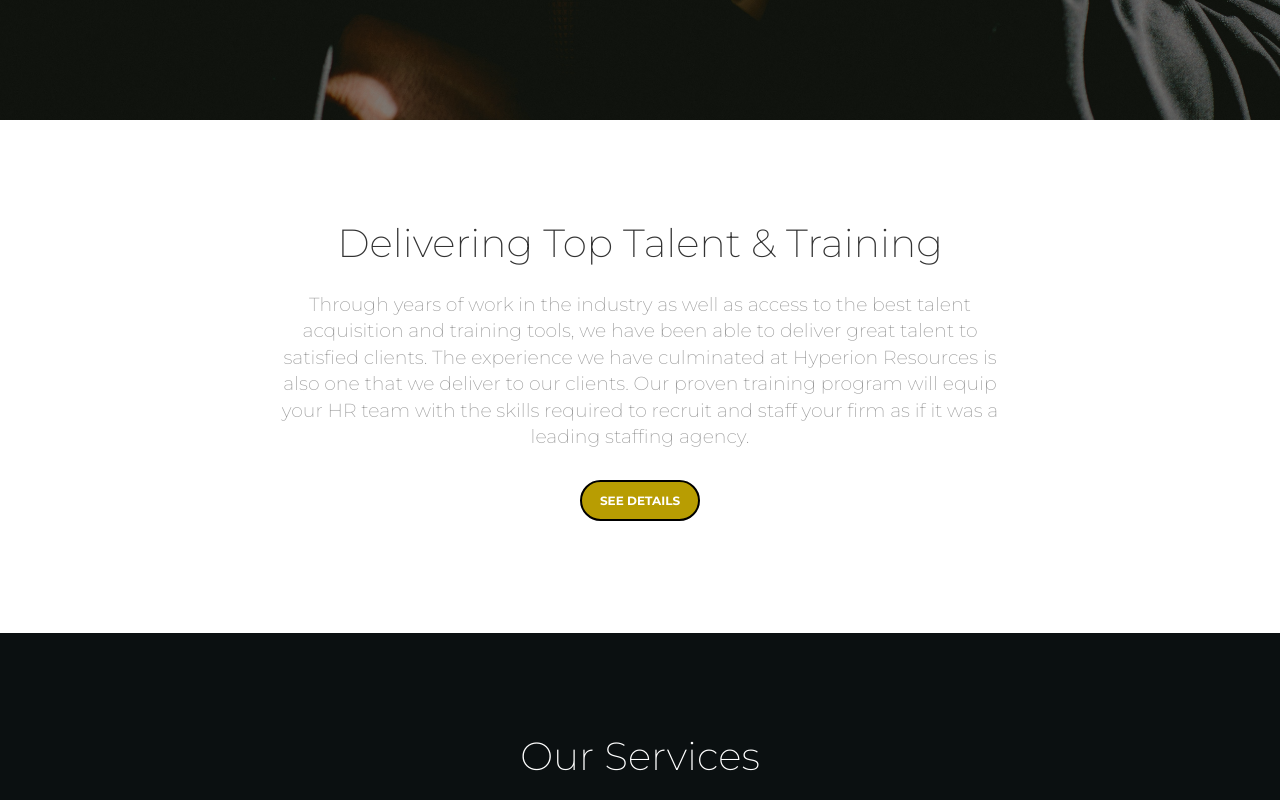
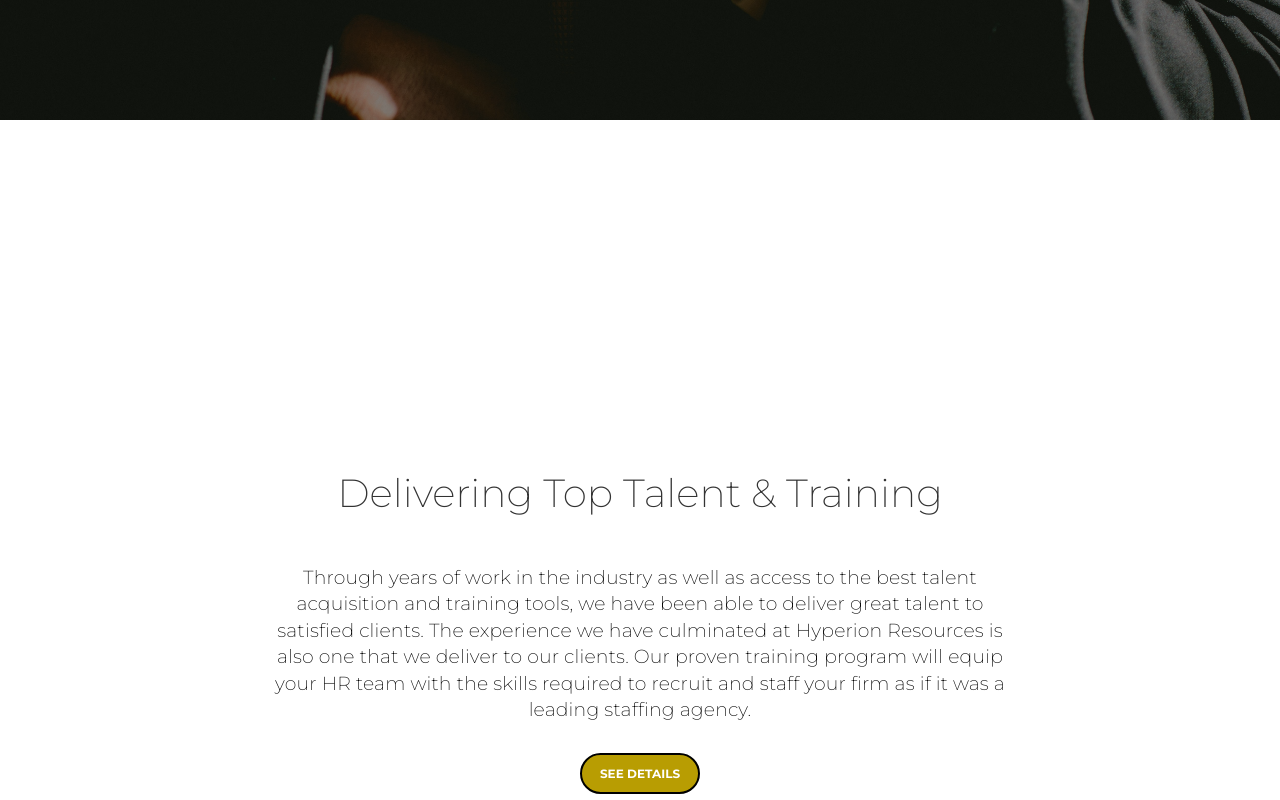
Before and after one commit to 3rd-Web/Hyperion-Resources, a website: page index.html in a window 1280 px wide. Shown: the part 680-1480 px from the top of the page. Drawn offline with Linux system fonts and the light colour scheme; some packages are replaced by stand-ins of ours; grey boxes are pictures that could not be loaded.

Commit message:
fixed anchor margins / links

```diff
--- a/style.css
+++ b/style.css
@@ -15,3 +15,19 @@ html {
     /* text-underline-offset: 1rem; */
     opacity: .8;
 }
+
+#sauce {
+    color: black;
+    opacity: 1;
+    letter-spacing: .01rem;
+    /* text-align: left; */
+}
+
+#about {
+    margin-top: 200px;
+}
+
+#marginhooks {
+    margin-top: 5rem;
+    margin-bottom: 3rem;
+}
```
